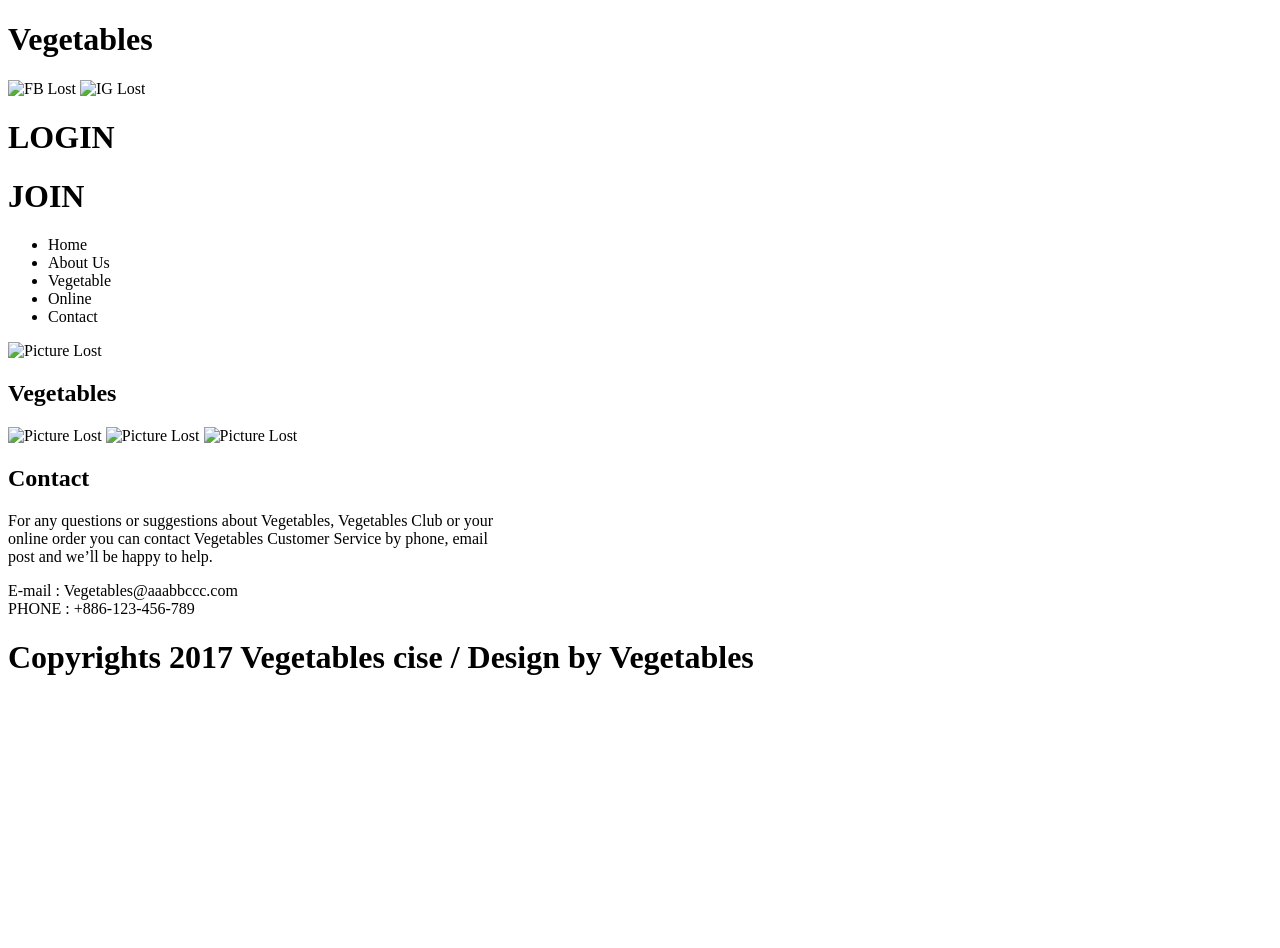
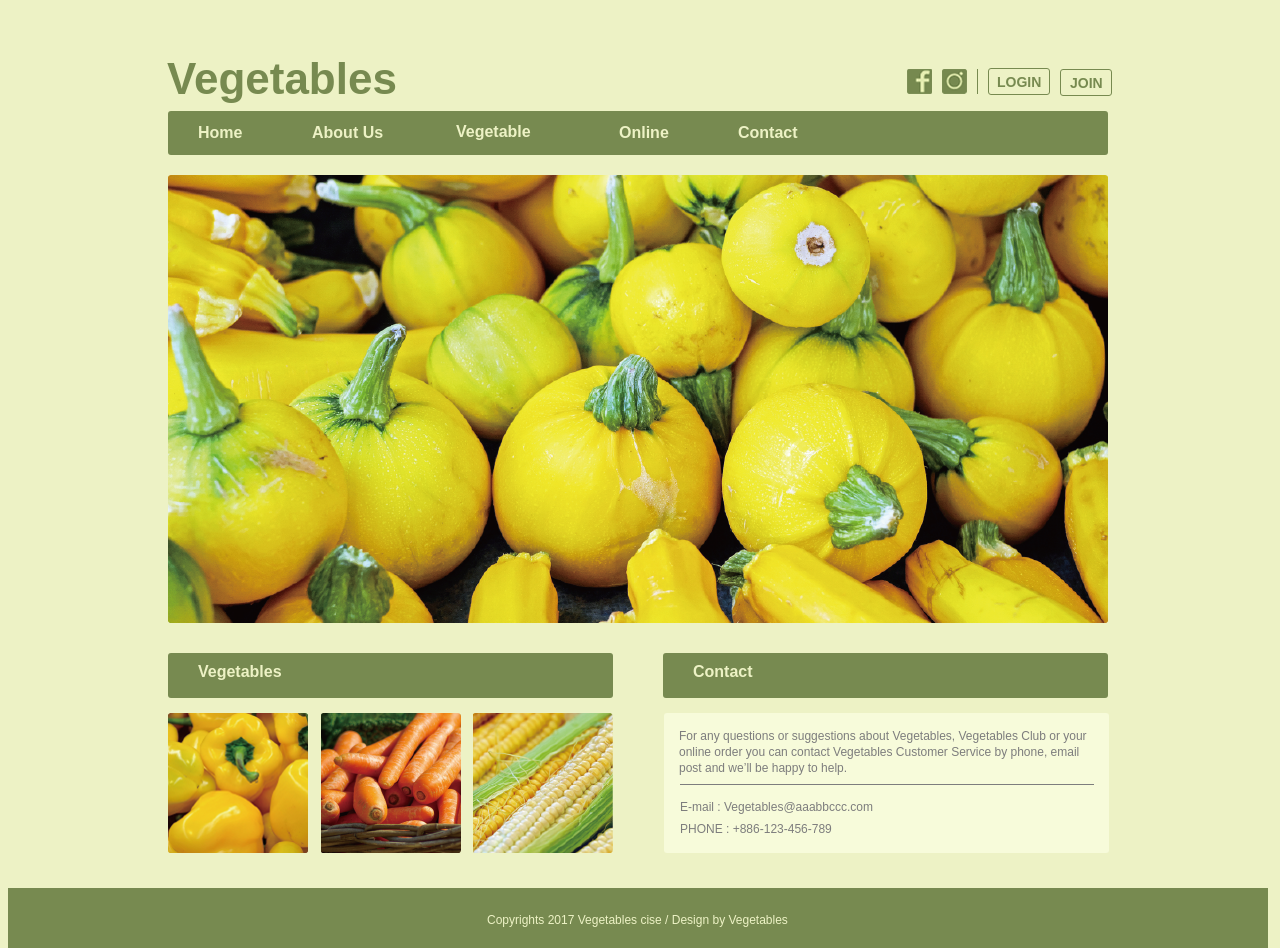
Before and after one commit to fantong11/Web-Design, a plain HTML site: page index.html in a window 1280 px wide. Before the commit the page ends 800 px from the top, so only its background shows below. Drawn offline with Linux system fonts and the light colour scheme; the site is published under a folder, as on GitHub Pages, so addresses that start at the root find nothing.

Commit message:
no message

```diff
--- a/index.html
+++ b/index.html
@@ -3,7 +3,7 @@
 <head>
     <meta charset="UTF-8">
     <meta name="viewport" content="width=device-width, initial-scale=1.0">
-    <link rel="stylesheet" href="/web-design/css/style.css">
+    <link rel="stylesheet" href="style.css">
     <title>Vegetables</title>
 </head>
 <body class="bg">
@@ -11,8 +11,8 @@
         <header>
             <div class="head-title">
                 <h1 class="logo_Vegetables">Vegetables</h1>
-                <img class="btn_facebook" src="../img/btn_facebook.png" alt="FB Lost">
-                <img class="btn_instagram" src="../img/btn_instagram.png" alt="IG Lost">
+                <img class="btn_facebook" src="btn_facebook.png" alt="FB Lost">
+                <img class="btn_instagram" src="btn_instagram.png" alt="IG Lost">
                 <div class="line_login "></div>
                 <div class="btn_LOGIN_box">
                     <h1 class="btn_LOGIN">LOGIN</h1>
@@ -33,15 +33,15 @@
         </header>
         <main>
             <article class="article">
-                <img class="img_main_pumpkin" src="../img/img_main_pumpkin.png" alt="Picture Lost">
+                <img class="img_main_pumpkin" src="img_main_pumpkin.png" alt="Picture Lost">
                 <div class="body_vegetables">
                     <div class="body_box_vegetables">
                         <h1 class="box_vegetables">Vegetables</h1>
                     </div>
                     <div class="vegetables_pics">
-                        <img class="img_vegetables_pepper" src="../img/img_vegetables_pepper.png" alt="Picture Lost">
-                        <img class="img_vegetables_carrot" src="../img/img_vegetables_carrot.png" alt="Picture Lost">
-                        <img class="img_vegetables_corn" src="../img/img_vegetables_corn.png" alt="Picture Lost">
+                        <img class="img_vegetables_pepper" src="img_vegetables_pepper.png" alt="Picture Lost">
+                        <img class="img_vegetables_carrot" src="img_vegetables_carrot.png" alt="Picture Lost">
+                        <img class="img_vegetables_corn" src="img_vegetables_corn.png" alt="Picture Lost">
                     </div>
                 </div>
                 <div class="body_contact">
```
Also changed, not shown: btn_facebook.png (renamed from img/btn_facebook.png), btn_instagram.png (renamed from img/btn_instagram.png), img_main_pumpkin.png (renamed from img/img_main_pumpkin.png), img_vegetables_carrot.png (renamed from img/img_vegetables_carrot.png), img_vegetables_corn.png (renamed from img/img_vegetables_corn.png), img_vegetables_pepper.png (renamed from img/img_vegetables_pepper.png), style.css (renamed from css/style.css).
